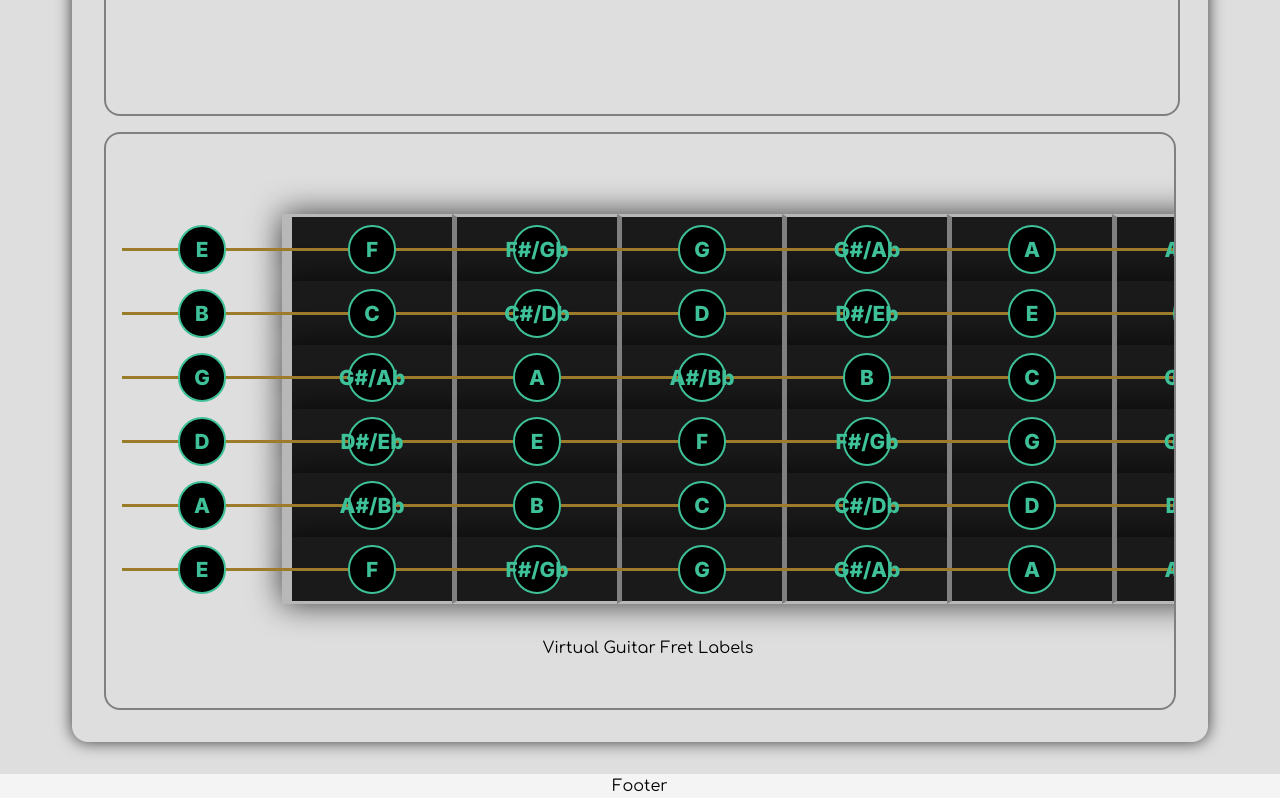
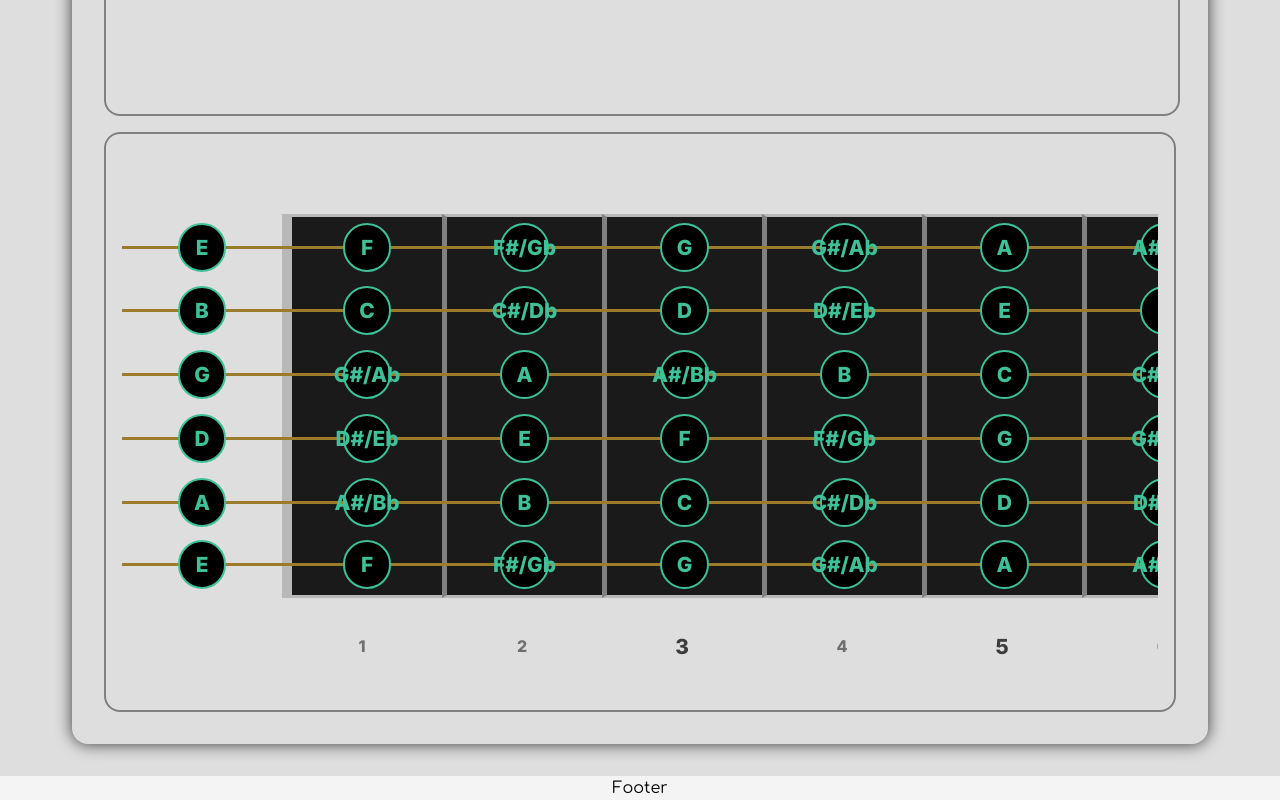
Before and after one commit to NovaSharx/Novabrato, a React (Create React App) app in the folder frontend/: page / in a window 1280 px wide. Shown: the part 919-1719 px from the top of the page. Built offline with nearby package versions, Linux system fonts and the light colour scheme.

Commit message:
Added fret markers. virtual guitar scrollbar track changes color by theme. Nav options highlight in primary color.

```diff
--- a/frontend/src/components/Navigation/Navigation.tsx
+++ b/frontend/src/components/Navigation/Navigation.tsx
@@ -8,7 +8,7 @@ const Navigation: FC = (): ReactElement => {
 
     const NavButtonOption = styled.span`
         &:hover {
-            color: ${theme.palette.secondary.main};
+            color: ${theme.palette.primary.main};
         }
     `;
 
--- a/frontend/src/components/VirtualGuitar/VirtualGuitarNeck.tsx
+++ b/frontend/src/components/VirtualGuitar/VirtualGuitarNeck.tsx
@@ -8,6 +8,7 @@ const VirtualGuitarNeck: FC = (): ReactElement => {
     const { theme } = useContext(ThemeContext)!
 
     const StyledStringContainer = styled.div`
+
         &::-webkit-scrollbar {
             height: 15px;
         }
@@ -18,7 +19,7 @@ const VirtualGuitarNeck: FC = (): ReactElement => {
 
         &::-webkit-scrollbar-track {
             border-radius: 10px;
-            background-color: rgba(255, 255, 255, 0.1);
+            background-color: ${theme.dark ? 'rgba(255, 255, 255, 0.1)' : 'rgba(0, 0, 0, 0.1)'};
         }
 
         &::-webkit-scrollbar-thumb {
@@ -29,9 +30,30 @@ const VirtualGuitarNeck: FC = (): ReactElement => {
 
         &::-webkit-scrollbar-thumb:hover {
             background: ${theme.palette.secondary.main};
-            border: 3px solid #1f2928c0;
+            border: 4px solid #1f2928c0;
         }
+    `;
+
+    const FretMarker = styled.span`
+        color: ${theme.palette.text.secondary}
     `
+
+    const renderFretMarkers: JSX.Element[] = Array.from(Array(25).keys()).map((marker: number): JSX.Element => {
+
+        const boldMarker: number[] = [3, 5, 7, 9, 12, 15, 17, 19, 21, 24]
+
+        if (marker === 0) {
+            return <FretMarker key={marker} className='virtual-guitar-fret-marker'></FretMarker>
+        } else if (boldMarker.includes(marker)) {
+            return (
+                <FretMarker key={marker} className='virtual-guitar-fret-marker' style={{ color: theme.palette.text.primary, fontSize: '1.3em' }}>{marker}</FretMarker>
+            )
+        } else {
+            return (
+                <FretMarker key={marker} className='virtual-guitar-fret-marker'>{marker}</FretMarker>
+            )
+        }
+    })
 
     return (
         <StyledStringContainer className='virtual-guitar-neck-container'>
@@ -45,7 +67,7 @@ const VirtualGuitarNeck: FC = (): ReactElement => {
             </div>
 
             <div className='virtual-guitar-fret-labels'>
-                Virtual Guitar Fret Labels
+                {renderFretMarkers}
             </div>
         </StyledStringContainer>
     )
--- a/frontend/src/components/contexts/ThemeContext.tsx
+++ b/frontend/src/components/contexts/ThemeContext.tsx
@@ -70,13 +70,13 @@ const ThemeProvider = ({ children }: { children: ReactNode }): JSX.Element => {
                 // dark
                 {
                     primary: '#bfbfbf',
-                    secondary: ''
+                    secondary: '#777777'
                 }
                 :
                 // light
                 {
                     primary: '#3d3d3d',
-                    secondary: ''
+                    secondary: '#6f6f6f'
                 }
         }
     };
--- a/frontend/src/components/contexts/VirtualGuitarContext.tsx
+++ b/frontend/src/components/contexts/VirtualGuitarContext.tsx
@@ -41,7 +41,7 @@ function VirtualGuitarProvider({ children }: { children: ReactNode }): JSX.Eleme
 
         setTimeout((): void => {
             audioContext.close();
-        }, 2000);
+        }, 5000);
     };
 
     return (
--- a/frontend/src/stylesheets/css/main.css
+++ b/frontend/src/stylesheets/css/main.css
@@ -132,7 +132,7 @@ p {
 }
 #navigation #navigation-container #nav-options .nav-option-button {
   padding: 0rem 1.5rem;
-  transition: 0.5s;
+  transition: 0.2s;
 }
 #navigation #navigation-container #nav-options .nav-option-button:hover {
   cursor: pointer;
@@ -165,7 +165,7 @@ p {
 .virtual-guitar-container .virtual-guitar-content .virtual-guitar-fretboard-container {
   box-sizing: border-box;
   margin-top: 1rem;
-  padding: 1rem 0rem 1rem 1rem;
+  padding: 1rem;
   text-align: center;
   width: 100%;
   border: 2px solid grey;
@@ -200,6 +200,7 @@ p {
 }
 .virtual-guitar-container .virtual-guitar-content .virtual-guitar-fretboard-container .virtual-guitar-neck-container .virtual-guitar-neck .virtual-guitar-string .virtual-guitar-fret {
   position: relative;
+  box-sizing: border-box;
   display: flex;
   justify-content: center;
   align-items: center;
@@ -234,7 +235,6 @@ p {
 }
 .virtual-guitar-container .virtual-guitar-content .virtual-guitar-fretboard-container .virtual-guitar-neck-container .virtual-guitar-neck .virtual-guitar-string span {
   display: flex;
-  box-shadow: 0rem 0rem 2rem 0rem rgba(0, 0, 0, 0.75);
   background-color: #1a1a1a;
 }
 .virtual-guitar-container .virtual-guitar-content .virtual-guitar-fretboard-container .virtual-guitar-neck-container .virtual-guitar-neck .virtual-guitar-string span .virtual-guitar-fret {
@@ -243,6 +243,19 @@ p {
 .virtual-guitar-container .virtual-guitar-content .virtual-guitar-fretboard-container .virtual-guitar-neck-container .virtual-guitar-neck .virtual-guitar-string span .virtual-guitar-fret:first-child {
   border-left: 10px solid #b8b8b8;
 }
+.virtual-guitar-container .virtual-guitar-content .virtual-guitar-fretboard-container .virtual-guitar-neck-container .virtual-guitar-fret-labels {
+  display: flex;
+  width: max-content;
+}
+.virtual-guitar-container .virtual-guitar-content .virtual-guitar-fretboard-container .virtual-guitar-neck-container .virtual-guitar-fret-labels .virtual-guitar-fret-marker {
+  display: flex;
+  justify-content: center;
+  align-items: center;
+  width: 10rem;
+  height: 2rem;
+  font-family: "Inter";
+}
+
 #home {
   flex-grow: 1;
 }
--- a/frontend/src/stylesheets/scss/components/_navigation.scss
+++ b/frontend/src/stylesheets/scss/components/_navigation.scss
@@ -42,7 +42,7 @@
 
             .nav-option-button {
                 padding: 0rem 1.5rem;
-                transition: 0.5s;
+                transition: 0.2s;
 
                 &:hover {
                     cursor: pointer;
--- a/frontend/src/stylesheets/scss/components/_virtual-guitar.scss
+++ b/frontend/src/stylesheets/scss/components/_virtual-guitar.scss
@@ -26,7 +26,7 @@
         .virtual-guitar-fretboard-container {
             box-sizing: border-box;
             margin-top: 1rem;
-            padding: 1rem 0rem 1rem 1rem;
+            padding: 1rem;
             text-align: center;
             width: 100%;
             border: 2px solid grey;
@@ -74,6 +74,7 @@
 
                         .virtual-guitar-fret {
                             position: relative;
+                            box-sizing: border-box;
                             display: flex;
                             justify-content: center;
                             align-items: center;
@@ -112,7 +113,6 @@
 
                         span {
                             display: flex;
-                            box-shadow: 0rem 0rem 2rem 0rem rgba(0, 0, 0, 0.75);
                             background-color: #1a1a1a;
 
                             .virtual-guitar-fret {
@@ -121,12 +121,28 @@
                                 &:first-child {
                                     border-left: 10px solid #b8b8b8;
                                 }
+
+                                &:last-child {
+                                    // overflow-x: hidden;
+                                }
                             }
                         }
                     }
                 }
 
-                .virtual-guitar-fret-labels {}
+                .virtual-guitar-fret-labels {
+                    display: flex;
+                    width: max-content;
+
+                    .virtual-guitar-fret-marker {
+                        display: flex;
+                        justify-content: center;
+                        align-items: center;
+                        width: 10rem;
+                        height: 2rem;
+                        font-family: 'Inter';
+                    }
+                }
             }
         }
     }
```
Also changed, not shown: 1 other file (tests, documents, lock files or other folders).
